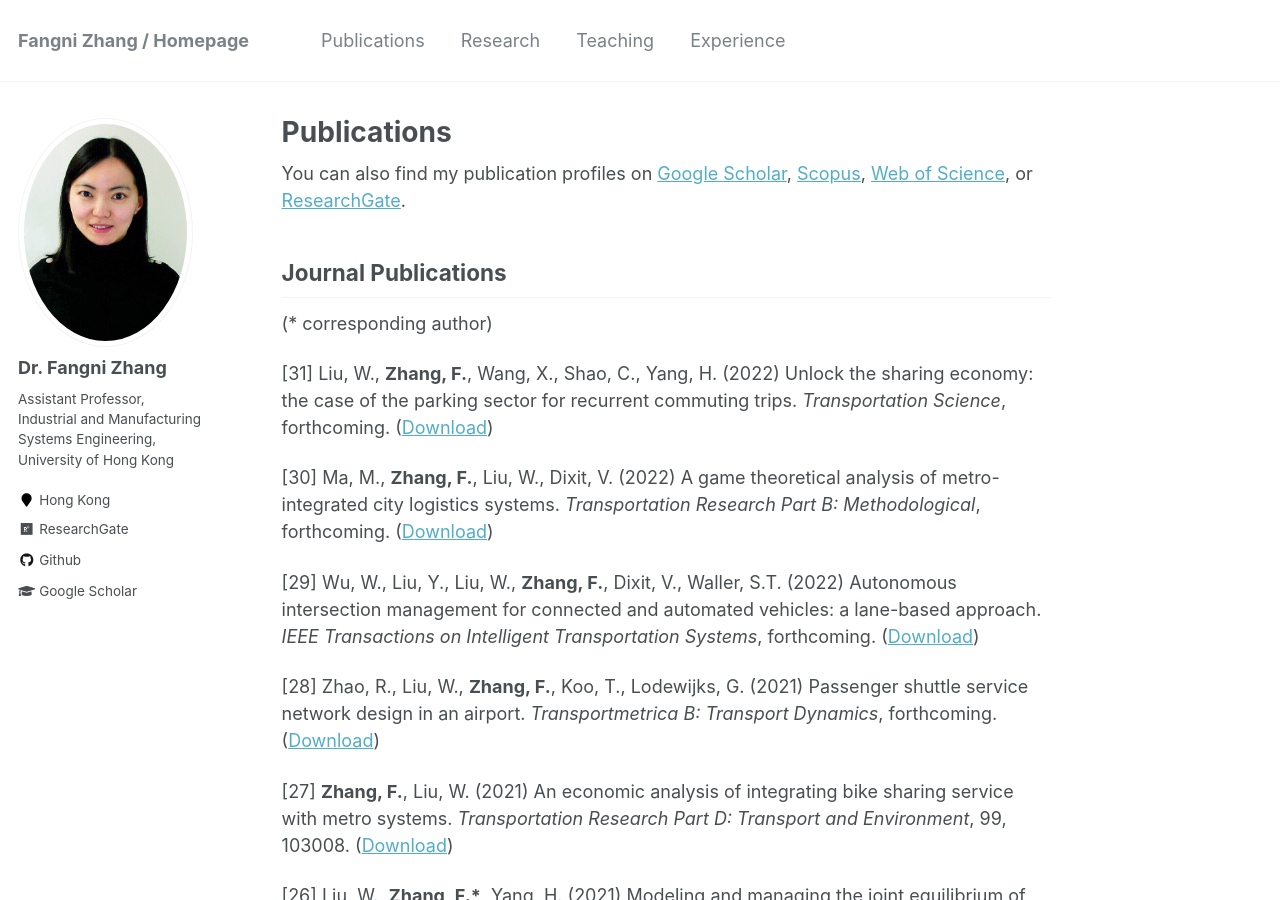
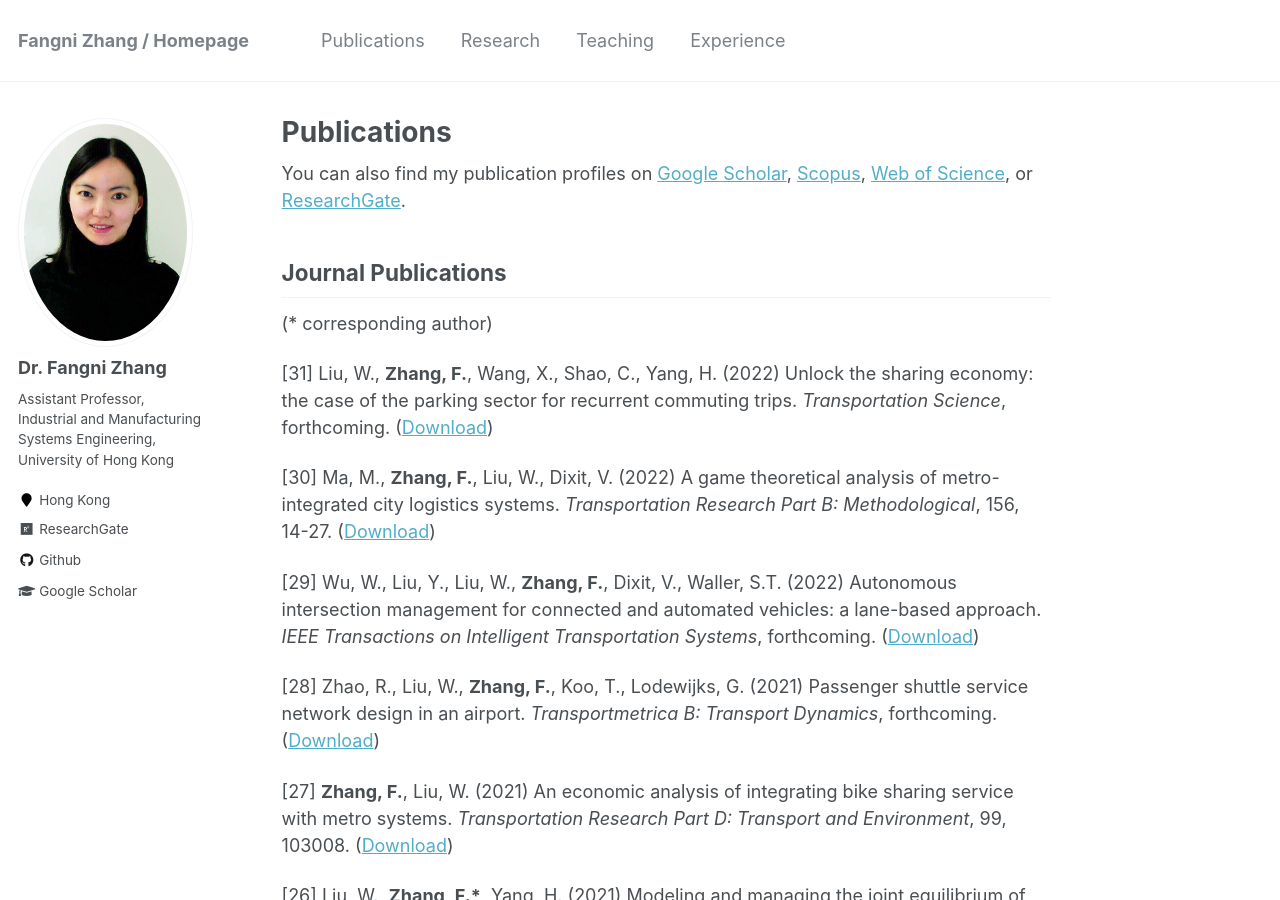
Before and after one commit to fangnizhang/fangnizhang.github.io, a Jekyll site: the page built from _pages/publications.md, in a window 1280 px wide and 900 px high. Built offline with Jekyll 4.4.1, drawn with Linux system fonts in a browser that asks for light colours.

Commit message:
Update publications.md

```diff
--- a/_pages/publications.md
+++ b/_pages/publications.md
@@ -20,9 +20,9 @@
 ----------
 (* corresponding author)
 
-[31] Liu, W., __Zhang, F.__, Wang, X., Shao, C., Yang, H. (2022) Unlock the sharing economy: the case of the parking sector for recurrent commuting trips. _Transportation Science_, forthcoming. ([Download](https://doi.org/10.13140/RG.2.2.12423.11688))
+[31] Liu, W., __Zhang, F.__, Wang, X., Shao, C., Yang, H. (2022) Unlock the sharing economy: the case of the parking sector for recurrent commuting trips. _Transportation Science_, forthcoming. ([Download](https://doi.org/10.1287/trsc.2021.1103))
 
-[30] Ma, M., __Zhang, F.__, Liu, W., Dixit, V. (2022) A game theoretical analysis of metro-integrated city logistics systems. _Transportation Research Part B: Methodological_, forthcoming. ([Download](https://doi.org/10.13140/RG.2.2.30835.45602))
+[30] Ma, M., __Zhang, F.__, Liu, W., Dixit, V. (2022) A game theoretical analysis of metro-integrated city logistics systems. _Transportation Research Part B: Methodological_, 156, 14-27. ([Download](https://doi.org/10.1016/j.trb.2021.12.005))
 
 [29] Wu, W., Liu, Y., Liu, W., __Zhang, F.__, Dixit, V., Waller, S.T. (2022) Autonomous intersection management for connected and automated vehicles: a lane-based approach. _IEEE Transactions on Intelligent Transportation Systems_, forthcoming. ([Download](https://doi.org/10.1109/TITS.2021.3136910))
 
```
